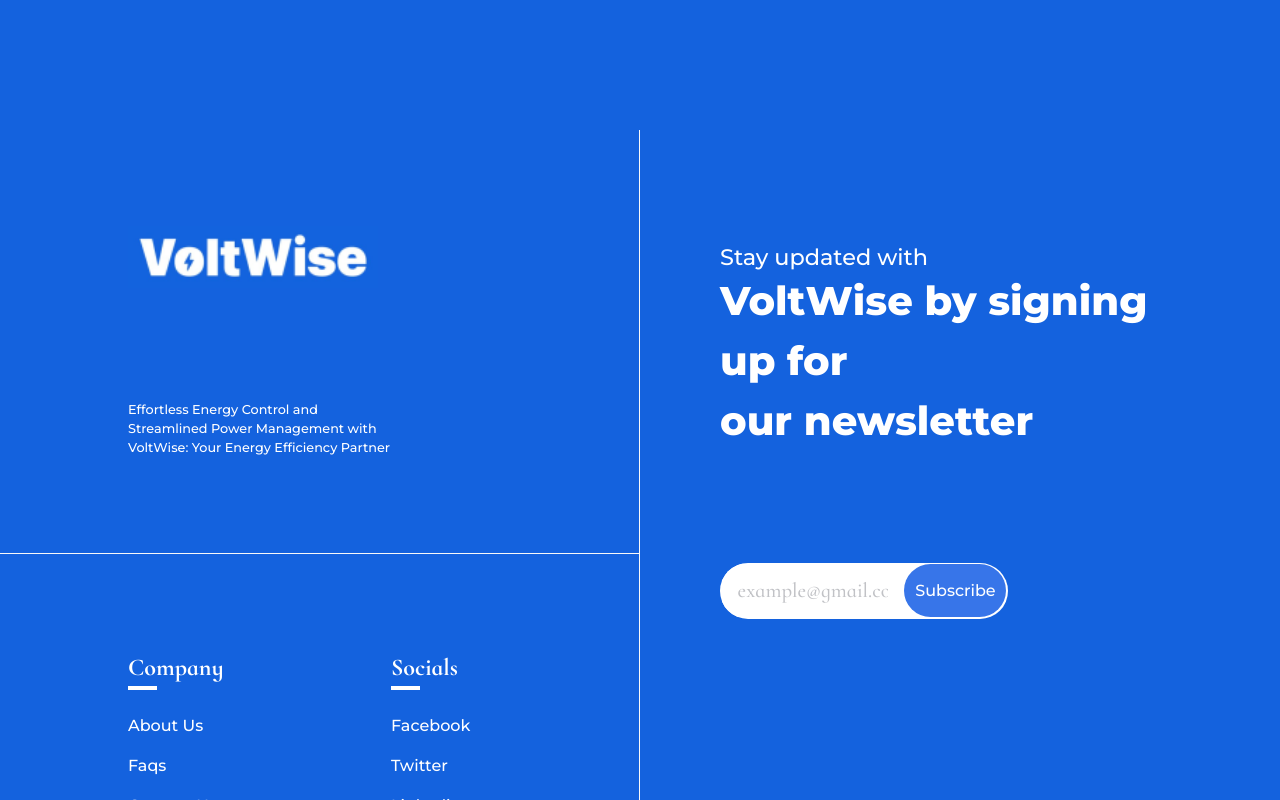
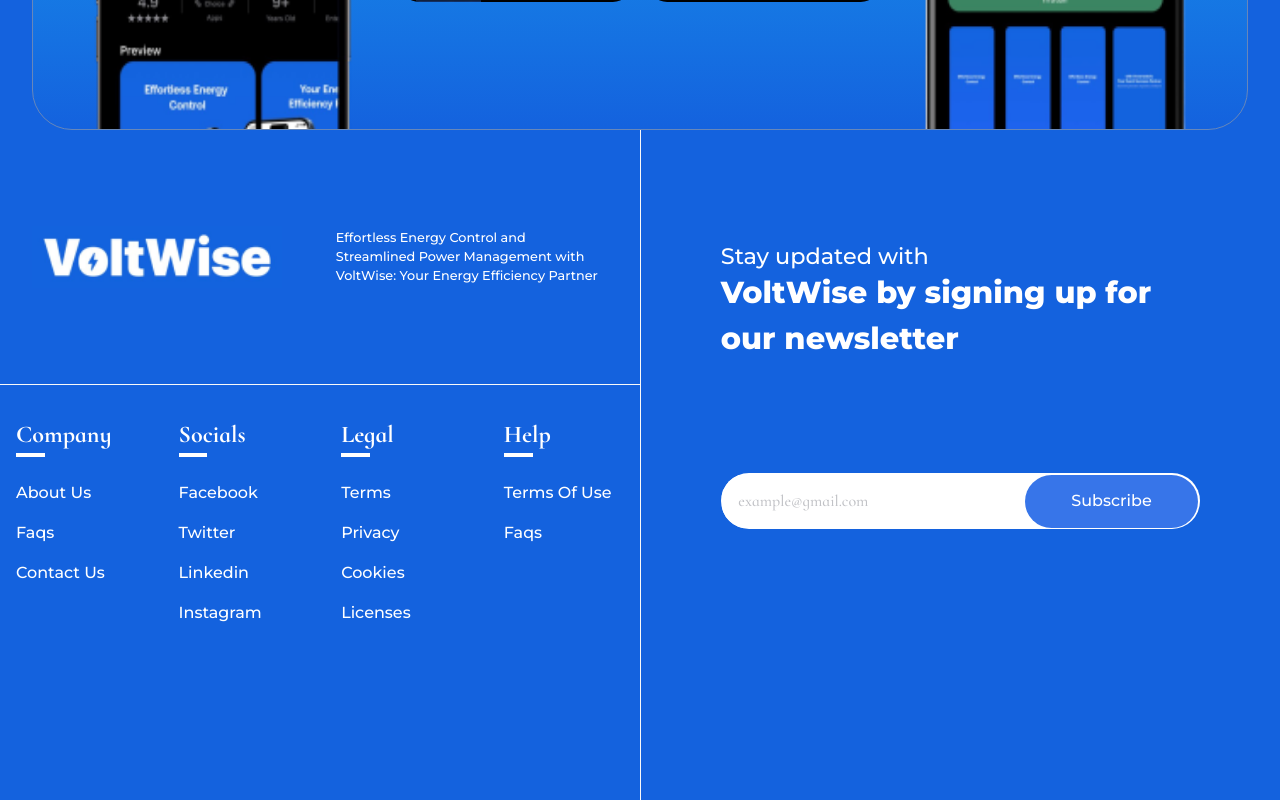
Before and after one commit to Mozibix/footer_section, a Next.js app: page / in a window 1280 px wide. Shown: the part 480-1280 px from the top of the page. Built offline with nearby package versions, Linux system fonts and the light colour scheme.

Commit message:
style: updated footer responsive styles

```diff
--- a/styles/footer.scss
+++ b/styles/footer.scss
@@ -19,7 +19,7 @@
     transform: translate(-50%, 50%);
     border: 1px solid $footer_top;
     overflow: hidden;
-    width: 100%;
+    width: 95%;
     max-width: 80rem;
     height: 30rem;
     margin: 0 auto;
@@ -28,8 +28,12 @@
       rgba(26, 178, 243, 1),
       rgba(20, 98, 222, 1)
     );
+    border-radius: 2.5rem;
 
-    border-radius: 2.5rem;
+    @media screen and (min-width: 992px) {
+      display: block;
+    }
+
     &_inner {
       position: absolute;
       transform: translate(-50%, 50%);
@@ -99,16 +103,18 @@
   }
 
   &_middle {
-    width: 100%;
+    @include flex_center();
+    @media screen and (min-width: 992px) {
+      display: block;
+    }
+
     &_inner {
       display: grid;
       justify-content: flex-start;
       align-items: flex-start;
       height: 100%;
-      // overflow: hidden;
 
       @media screen and (min-width: 992px) {
-        // height: 40.9rem;
         height: 50rem;
         @include flex_center();
         border-bottom: 1px solid $light_bg;
@@ -128,12 +134,13 @@
         padding: 2rem 0.5rem;
 
         @media screen and (min-width: 992px) {
-          padding: 6rem 8rem;
+          flex-wrap: nowrap;
+          padding: 6rem 2rem;
           justify-content: space-between;
-          border: 0.5px solid $light_bg;
-          border-left: none;
-          border-top: none;
-          gap: 7rem;
+        }
+
+        @media screen and (min-width: 1400px) {
+          padding: 6rem;
         }
 
         p {
@@ -145,10 +152,6 @@
       }
 
       &_list {
-        @media screen and (min-width: 992px) {
-          border-right: 0.5px solid $light_bg;
-        }
-
         &_inner {
           @include flex_center();
           justify-content: space-between;
@@ -157,9 +160,16 @@
           flex-wrap: wrap;
           padding: 2rem 1rem;
           gap: 3rem;
+          width: 100%;
           @media screen and (min-width: 992px) {
-            padding: 6rem 8rem;
             gap: 1rem;
+            max-width: 40rem;
+            margin: 0 auto;
+          }
+
+          @media screen and (min-width: 1300px) {
+            gap: 2rem;
+            max-width: 50rem;
           }
 
           div {
@@ -198,14 +208,15 @@
       height: 100%;
       width: 100%;
       @media screen and (min-width: 992px) {
-        height: 99.8%;
+        border-left: 0.5px solid $light_bg;
       }
 
       &_inner {
         display: grid;
         gap: 2rem;
         padding: 1rem;
-        @media screen and (min-width: 992px) {
+
+        @media screen and (min-width: 1200px) {
           padding: 1rem 5rem;
         }
       }
@@ -231,7 +242,11 @@
           font-size: 1.2rem;
 
           @media screen and (min-width: 992px) {
-            font-size: 2.5rem;
+            font-size: 1.9rem;
+          }
+
+          @media screen and (min-width: 1400px) {
+            font-size: 2.3rem;
           }
         }
       }
@@ -243,6 +258,7 @@
           background: $white;
           padding: 0.1rem;
           width: 100%;
+          max-width: 30rem;
           height: 3.5rem;
           border-radius: 100vmax;
           overflow: hidden;
@@ -250,7 +266,6 @@
           @include flex_center();
 
           @media screen and (min-width: 992px) {
-            width: 60%;
             height: 3.5rem;
           }
 
@@ -258,7 +273,7 @@
             width: 100%;
             height: 100%;
             padding: 1rem;
-            font-size: 1.3rem;
+            font-size: 1rem;
             font-weight: 500;
 
             &::placeholder {
```
